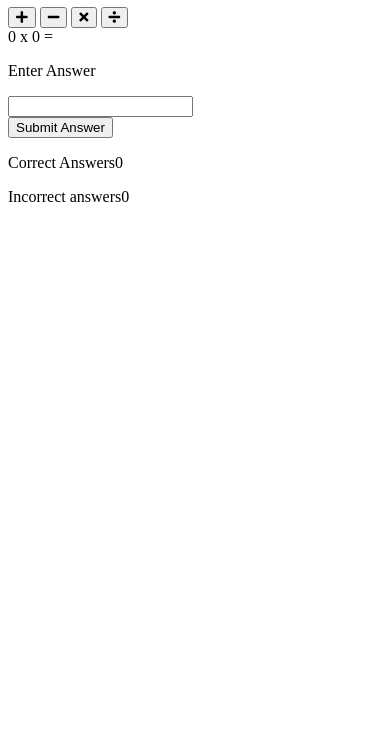
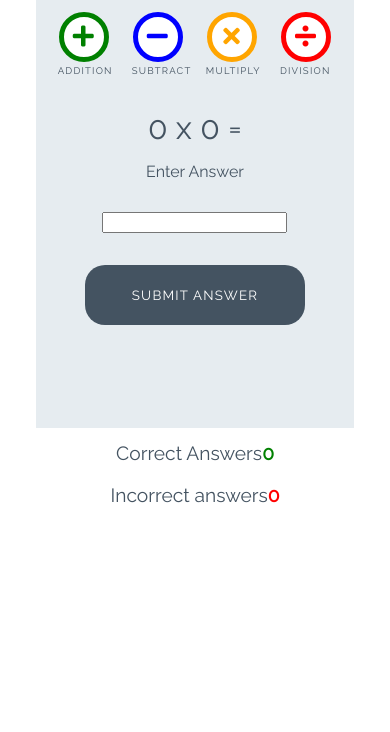
Before and after one commit to cmoynan/love-maths, a plain HTML site: page index.html in a window 390 px wide. Shown: the part 112-844 px from the top of the page. Drawn offline with Linux system fonts and the light colour scheme.

Commit message:
added styles for game

```diff
--- a/assets/css/style.css
+++ b/assets/css/style.css
@@ -0,0 +1,252 @@
+/* --------- Global style */
+
+body {
+    background-color: white;
+    font-family: "Raleway", sans-serif;
+    color: #445361;
+    text-align: center;
+}
+
+/* --------- Heading */
+
+.heading {
+    text-align: center;
+    font-size: 2.5rem;
+}
+
+.logo {
+    height: 40px;
+    padding-right: 5px;
+}
+
+/* --------- Game layout */
+
+.game-area {
+    background-color: #E6ECF0;
+    box-sizing: border-box;
+    width: 85%;
+    height: 65vh;
+    max-height: 450px;
+    max-width: 830px;
+    margin-left: auto;
+    margin-right: auto;
+    padding: 1%;
+}
+
+.question-area {
+    width: 50%;
+    font-size: 2rem;
+    margin: auto;
+    padding: 50px 0;
+}
+
+.question-area span {
+    padding: 0 15px;
+}
+
+.score-area {
+    margin: 5px auto;
+    width: 60%;
+    font-size: 1.2rem;
+}
+
+.controls-area {
+    width: 85%;
+    margin: 30px auto;
+}
+
+#score {
+    color: green;
+    font-weight: bold;
+}
+
+#incorrect {
+    color: red;
+    font-weight: bold;
+}
+
+.answer-message {
+    display: none;
+    font-size: 1rem;
+}
+
+#answer-box {
+    border: none;
+    color: #445361;
+    display: inline-block;
+    height: 40px;
+    width: 80px;
+    font-size: 1.2rem;
+}
+
+.scores {
+    display: inline-block;
+    padding: 25px;
+}
+
+/* --------- Buttons */
+
+.btn {
+    width: 220px;
+    height: 60px;
+    font-family: "Raleway", sans-serif;
+    text-transform: uppercase;
+    letter-spacing: 1.2px;
+    color: white;
+}
+
+.btn:focus {
+    outline: none;
+}
+
+.btn--big {
+    padding-top: 10px;
+    border-radius: 50%;
+    background-color: white;
+    border: 10px solid;
+    width: 100px;
+    height: 100px;
+    font-size: 3.2rem;
+    margin: 0 30px;
+    transition: all 0.5s;
+}
+
+.btn--big::after{
+    content: attr(data-type);
+    font-size: 1rem;
+    color: #445361;
+    position: relative;
+    left: -0.5em;
+}
+
+.btn--blue {
+    border-color: blue;
+    color: blue;
+}
+
+.btn--blue:active,
+.btn--blue:hover {
+    background-color: darkblue;
+    color: white;
+}
+
+.btn--orange {
+    border-color: orange;
+    color: orange;
+}
+
+.btn--orange:active,
+.btn--orange:hover {
+    background-color: darkorange;
+    color: white;
+}
+
+.btn--red {
+    border-color: red;
+    color: red;
+}
+
+.btn--red:active,
+.btn--red:hover {
+    background-color: darkred;
+    color: white;
+}
+
+.btn--green {
+    border-color: green;
+    color: green;
+}
+
+.btn--green:active,
+.btn--green:hover {
+    background-color: darkgreen;
+    color: white;
+}
+
+.btn--gray {
+    margin-top: 25px;
+    background-color: #445361;
+    border: 1px transparent;
+    border-radius: 20px;
+}
+
+.btn--gray:active,
+.btn--gray:hover {
+    background-color: #0d1013;
+}
+
+/* --------- Media queries */
+
+@media (max-width: 414px) {
+    .controls-area {
+        width: 100%;
+    }
+
+    .btn--big {
+        margin: 0 10px;
+        padding: 5px;
+        border: 5px solid;
+        width: 50px;
+        height: 50px;
+        font-size: 1.5rem;
+    }
+
+    .btn--big::after {
+        font-size: 0.6rem;
+        left: -0.7rem;
+    }
+
+    .question-area {
+        padding: 10% 0;
+        width: 100%;
+    }
+
+    .question-area span {
+        padding: 0;
+    }
+
+    .answer-message {
+        display: block;
+    }
+
+    #answer-box {
+        display: block;
+        margin: 0 auto;
+    }
+    .btn--gray {
+        margin-top: 0;
+    }
+
+    .score-area {
+        width: 100%;
+    }
+
+    .scores {
+        margin: 0.5em auto;
+        display: block;
+        padding: 5px;
+    }
+
+    .heading {
+        font-size: 2rem;
+    }
+}
+
+@media (max-width: 320px) {
+    .game-area {
+        height: 70vh;
+    }
+
+    .controls-area {
+        width: 75%;
+        margin: 10px auto;
+    }
+
+    .btn--big {
+        margin: 10px 10px;
+    }
+    .question-area {
+        padding: 10px 0;
+    }
+
+}
--- a/index.html
+++ b/index.html
@@ -21,16 +21,16 @@
 
     <div class="game-area">
         <div class="controls-area">
-            <button class="btn btn--big but--green">
+            <button data-type="addition" class="btn btn--big btn--green">
                 <i class="fas fa-plus"></i>
             </button>
-            <button class="btn btn--big but--blue">
+            <button data-type="subtract" class="btn btn--big btn--blue">
                 <i class="fas fa-minus"></i>
             </button>
-            <button class="btn btn--big but--orange">
+            <button data-type="multiply" class="btn btn--big btn--orange">
                 <i class="fas fa-times"></i>
             </button>
-            <button class="btn btn--big but--red">
+            <button data-type="division" class="btn btn--big btn--red">
                 <i class="fas fa-divide"></i>
             </button>
             <div class="question-area">
@@ -41,7 +41,7 @@
                 <p class="answer-message">Enter Answer</p>
                 <input type="number">
             </div>
-            <button class="btn btn--gray">Submit Answer</button>
+            <button data-type="submit" class="btn btn--gray">Submit Answer</button>
         </div>
 
     </div>
```
